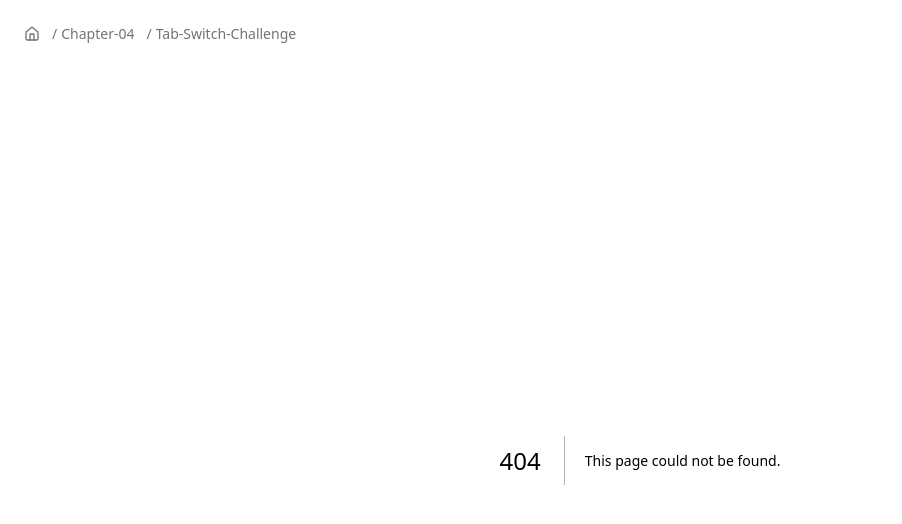
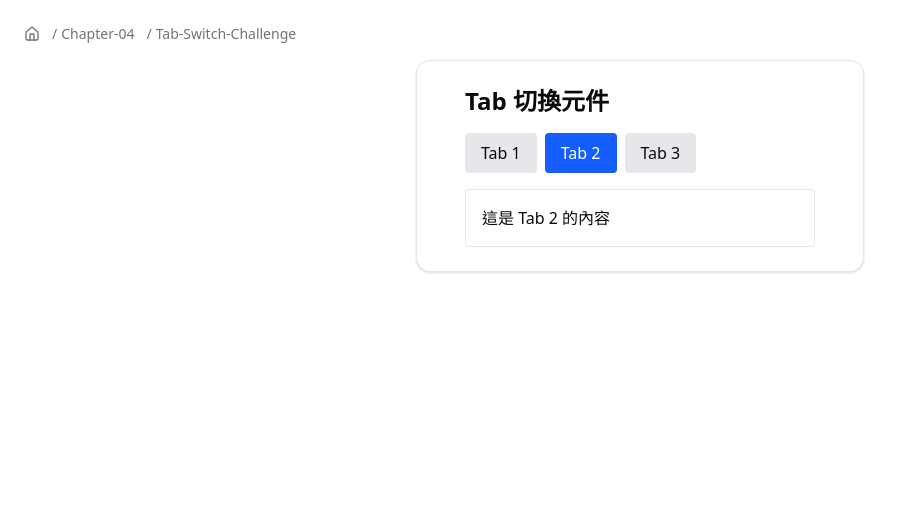
Before and after one commit to aiwlulu/react-interview-lab, a Next.js app: page /chapter-04/tab-switch-challenge in a window 1280 px wide. Before the commit this address had no page. Shown: the top 524 px of the page, without its empty margins (0-902 px from the left). Built offline with nearby package versions, Linux system fonts and the light colour scheme.

Commit message:
feat(CH04-4.3): implement tab switch component with manual and autoRotate features

```diff
--- /dev/null
+++ b/src/app/chapter-04/tab-switch-challenge/page.tsx
@@ -0,0 +1,84 @@
+"use client";
+
+import React, { useState, useEffect, useRef, useCallback } from "react";
+import { Card, CardContent } from "@/components/ui/card";
+
+interface TabProps {
+  label: string;
+  content: React.ReactNode;
+}
+
+interface TabSwitcherProps {
+  tabs: TabProps[];
+  autoRotate?: boolean;
+  rotateInterval?: number;
+}
+
+export default function TabSwitchChallengePage() {
+  const tabs: TabProps[] = [
+    { label: "Tab 1", content: <p>這是 Tab 1 的內容</p> },
+    { label: "Tab 2", content: <p>這是 Tab 2 的內容</p> },
+    { label: "Tab 3", content: <p>這是 Tab 3 的內容</p> },
+  ];
+
+  return (
+    <Card className="p-6 max-w-md mx-auto">
+      <CardContent className="space-y-4">
+        <h1 className="text-2xl font-bold">Tab 切換元件</h1>
+        <TabSwitcher tabs={tabs} autoRotate rotateInterval={3000} />
+      </CardContent>
+    </Card>
+  );
+}
+
+function TabSwitcher({
+  tabs,
+  autoRotate = false,
+  rotateInterval = 5000,
+}: TabSwitcherProps) {
+  const [activeIndex, setActiveIndex] = useState(0);
+  const intervalRef = useRef<NodeJS.Timeout | null>(null);
+
+  const resetInterval = useCallback(() => {
+    if (intervalRef.current) clearInterval(intervalRef.current);
+    if (autoRotate) {
+      intervalRef.current = setInterval(() => {
+        setActiveIndex((prev) => (prev + 1) % tabs.length);
+      }, rotateInterval);
+    }
+  }, [autoRotate, rotateInterval, tabs.length]);
+
+  useEffect(() => {
+    resetInterval();
+    return () => {
+      if (intervalRef.current) clearInterval(intervalRef.current);
+    };
+  }, [resetInterval]);
+
+  const handleTabClick = (index: number) => {
+    setActiveIndex(index);
+    resetInterval();
+  };
+
+  return (
+    <div className="space-y-4">
+      <div className="flex space-x-2">
+        {tabs.map((tab, index) => (
+          <button
+            key={tab.label}
+            className={`px-4 py-2 rounded transition-colors duration-200 ${
+              index === activeIndex
+                ? "bg-blue-600 text-white"
+                : "bg-gray-200 hover:bg-gray-300"
+            }`}
+            onClick={() => handleTabClick(index)}
+          >
+            {tab.label}
+          </button>
+        ))}
+      </div>
+
+      <div className="p-4 border rounded">{tabs[activeIndex].content}</div>
+    </div>
+  );
+}
```
